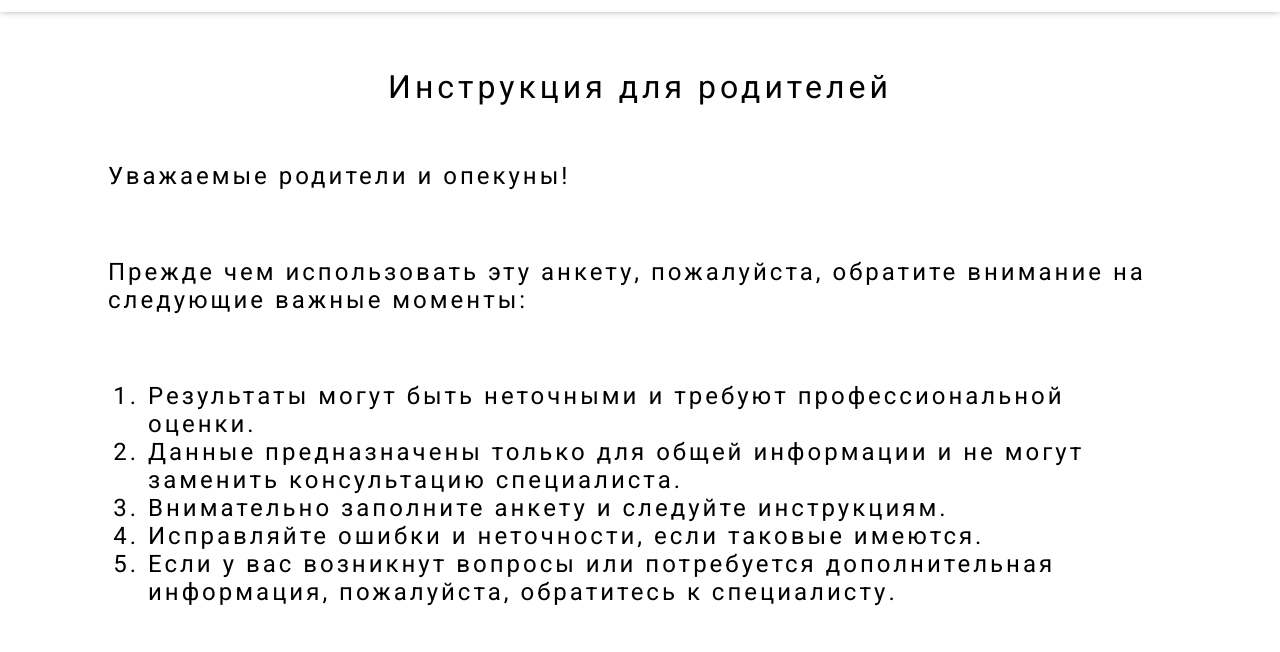
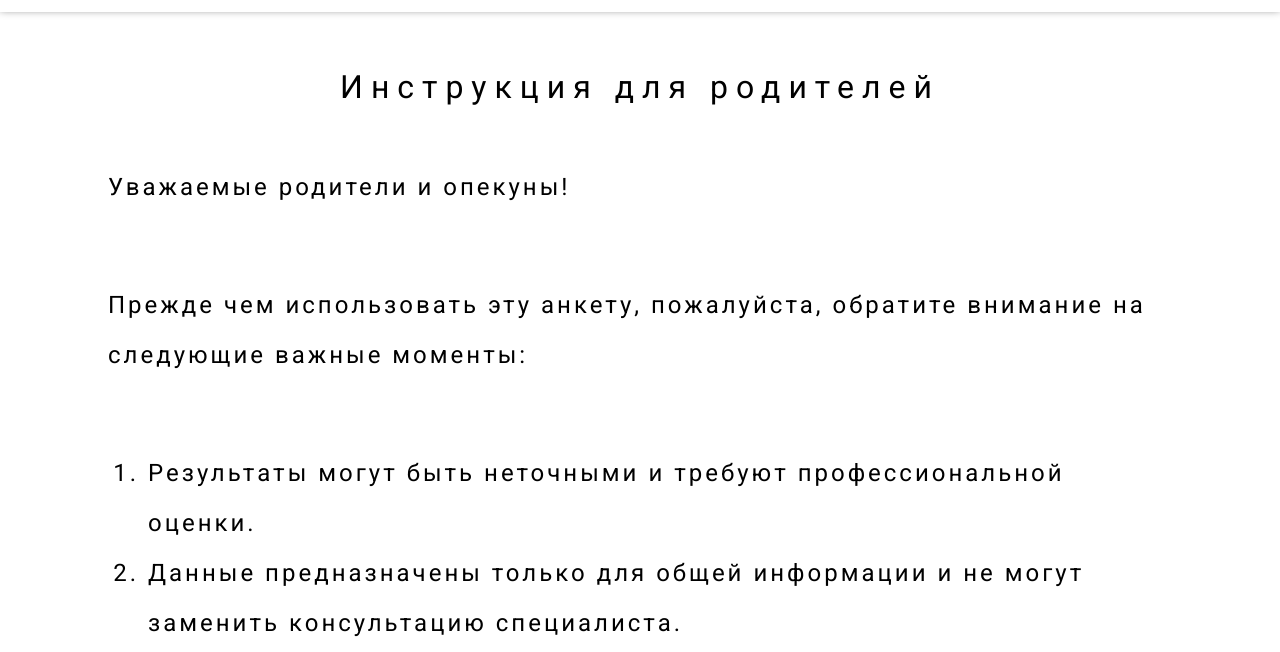
Before and after one commit to Scutun/questionnaireFront, a website: page src/html/disclaimer.html in a window 1280 px wide. Shown: the part 148-800 px from the top of the page. Drawn offline with nearby package versions, Linux system fonts and the light colour scheme; files that its build step writes are made by us from their sources.

Commit message:
fixed line_heigtt , btn margin , letter-spacing

```diff
--- a/src/css/disclaimer.css
+++ b/src/css/disclaimer.css
@@ -4,13 +4,14 @@
 }
 .aproveBtn.disc{
    margin-right: 32px;
+   margin-bottom: 15px;
 
 }
 .discheader{
     text-align: center;
     font-size: 32px;
     margin:56px 0px;
-    letter-spacing: 4px;
+    letter-spacing: 8px;
 
 }
 .common-text{
@@ -18,4 +19,5 @@
     font-size: 24px;
     margin:0px  108px;
     letter-spacing: 3px;
+    line-height: 50px;
 }
--- a/src/html/disclaimer.html
+++ b/src/html/disclaimer.html
@@ -13,7 +13,7 @@
     @@include('blocks/header.html')
     <main class="main">
         <div class="main-content">
-            <section>
+
                 <div class="discheader">
                     Инструкция для родителей
                 </div>
@@ -33,7 +33,7 @@
                 <div class="common-text">
                     Благодарим за понимание и желаем успехов в оценке развития вашего ребёнка.
                 </div>
-            </section>
+
         <div class="disclaimer-Btn-Position">
             <button class="aproveBtn disc">Продолжить</button>
         </div>
```
